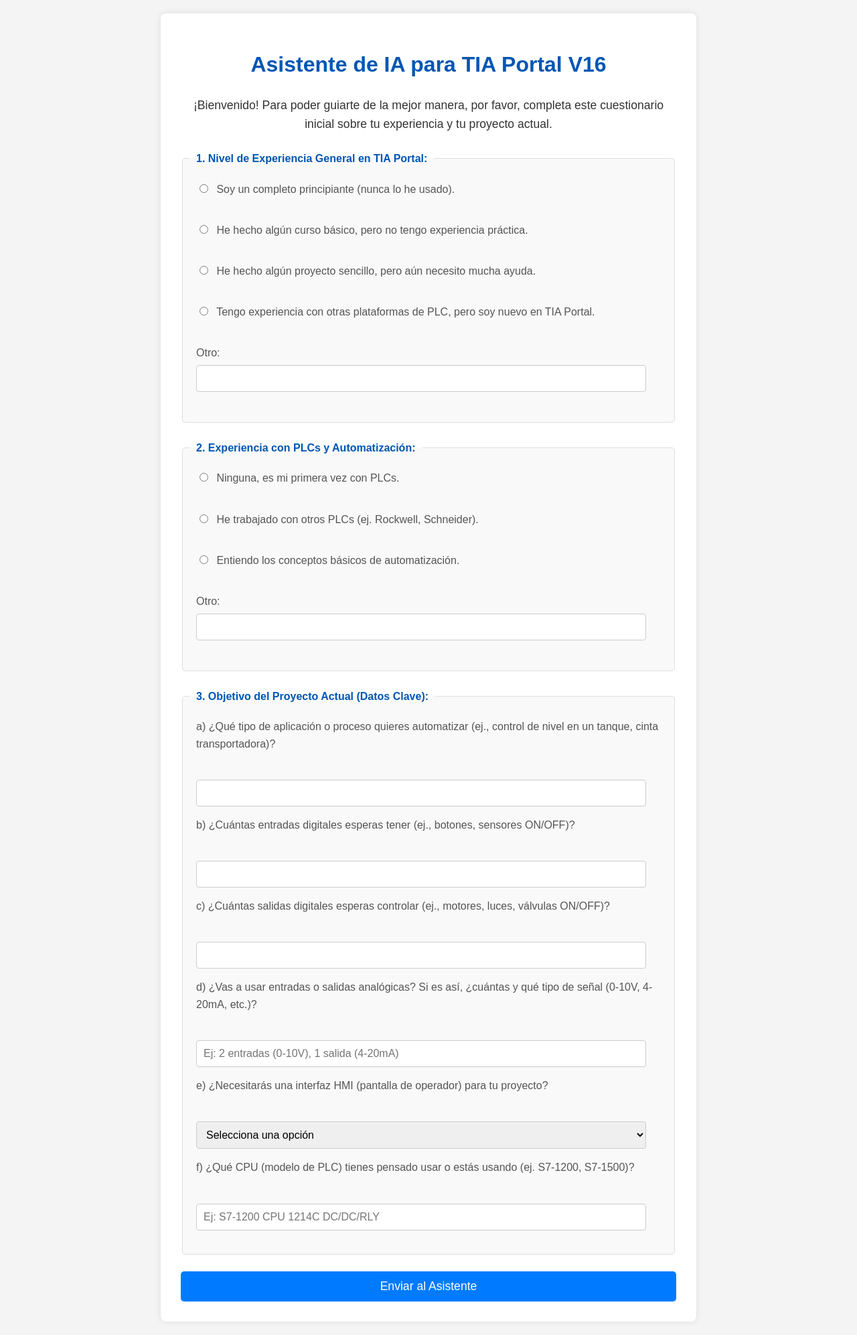
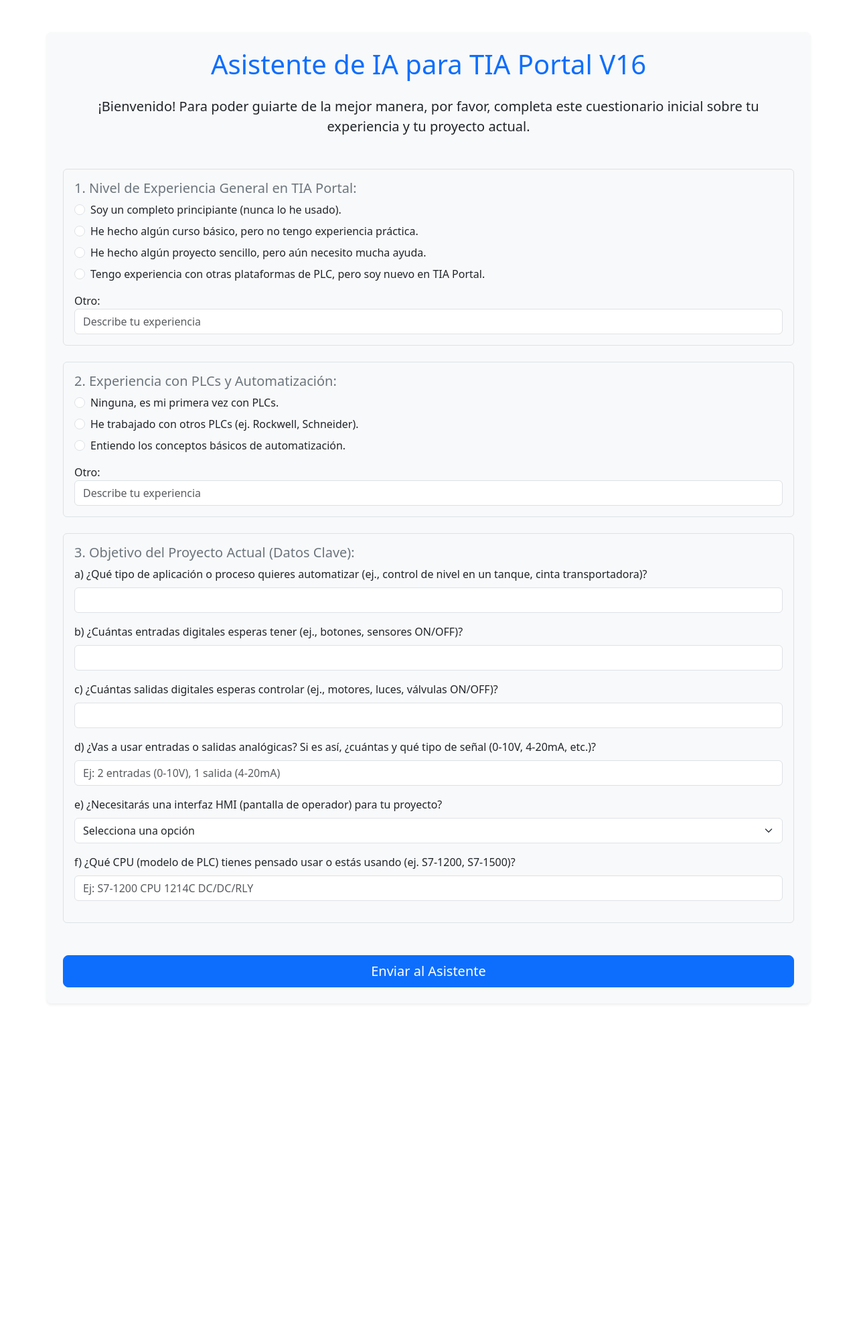
Before and after one commit to carlesrabadan/AsistenteTIA_Web, a Flask app: page / in a window 1280 px wide. Shown: the whole page at 67% size. After the commit the page ends 1499 px from the top, so only its background shows below. Run offline with Flask 3, Linux system fonts and the light colour scheme.

Commit message:
Implement Bootstrap styling for questionnaire and response forms

```diff
--- a/templates/cuestionario.html
+++ b/templates/cuestionario.html
@@ -4,59 +4,95 @@
     <meta charset="UTF-8">
     <meta name="viewport" content="width=device-width, initial-scale=1.0">
     <title>Cuestionario Asistente TIA Portal</title>
-    <link rel="stylesheet" href="{{ url_for('static', filename='style.css') }}">
+    <link href="https://cdn.jsdelivr.net/npm/bootstrap@5.3.3/dist/css/bootstrap.min.css" rel="stylesheet" integrity="sha384-QWTKZyjpPEjISv5WaRU9OFeRpok6YctnYmDr5pNlyT2bRjXh0JMhjY6hW+ALEwIH" crossorigin="anonymous">
 </head>
 <body>
-    <div class="container">
-        <h1>Asistente de IA para TIA Portal V16</h1>
-        <p>¡Bienvenido! Para poder guiarte de la mejor manera, por favor, completa este cuestionario inicial sobre tu experiencia y tu proyecto actual.</p>
+    <div class="container mt-5 mb-5 p-4 bg-light rounded shadow-sm">
+        <h1 class="text-center mb-4 text-primary">Asistente de IA para TIA Portal V16</h1>
+        <p class="lead text-center mb-5">¡Bienvenido! Para poder guiarte de la mejor manera, por favor, completa este cuestionario inicial sobre tu experiencia y tu proyecto actual.</p>
 
         <form action="/ask_gemini" method="post">
-            <fieldset>
-                <legend>1. Nivel de Experiencia General en TIA Portal:</legend>
-                <label><input type="radio" name="experiencia_tia" value="completo principiante" required> Soy un completo principiante (nunca lo he usado).</label><br>
-                <label><input type="radio" name="experiencia_tia" value="curso básico, poca práctica"> He hecho algún curso básico, pero no tengo experiencia práctica.</label><br>
-                <label><input type="radio" name="experiencia_tia" value="proyectos sencillos, necesito ayuda"> He hecho algún proyecto sencillo, pero aún necesito mucha ayuda.</label><br>
-                <label><input type="radio" name="experiencia_tia" value="experiencia con otros PLCs, nuevo en TIA Portal"> Tengo experiencia con otras plataformas de PLC, pero soy nuevo en TIA Portal.</label><br>
-                <label>Otro: <input type="text" name="experiencia_tia_otro"></label>
+            <fieldset class="mb-4 p-3 border rounded">
+                <legend class="h5 text-secondary">1. Nivel de Experiencia General en TIA Portal:</legend>
+                <div class="form-check mb-2">
+                    <input class="form-check-input" type="radio" name="experiencia_tia" id="exp_principiante" value="completo principiante" required>
+                    <label class="form-check-label" for="exp_principiante">Soy un completo principiante (nunca lo he usado).</label>
+                </div>
+                <div class="form-check mb-2">
+                    <input class="form-check-input" type="radio" name="experiencia_tia" id="exp_basico" value="curso básico, poca práctica">
+                    <label class="form-check-label" for="exp_basico">He hecho algún curso básico, pero no tengo experiencia práctica.</label>
+                </div>
+                <div class="form-check mb-2">
+                    <input class="form-check-input" type="radio" name="experiencia_tia" id="exp_sencillo" value="proyectos sencillos, necesito ayuda">
+                    <label class="form-check-label" for="exp_sencillo">He hecho algún proyecto sencillo, pero aún necesito mucha ayuda.</label>
+                </div>
+                <div class="form-check mb-2">
+                    <input class="form-check-input" type="radio" name="experiencia_tia" id="exp_otros_plc" value="experiencia con otros PLCs, nuevo en TIA Portal">
+                    <label class="form-check-label" for="exp_otros_plc">Tengo experiencia con otras plataformas de PLC, pero soy nuevo en TIA Portal.</label>
+                </div>
+                <div class="form-group mt-3">
+                    <label for="exp_otro_text">Otro:</label>
+                    <input type="text" class="form-control" id="exp_otro_text" name="experiencia_tia_otro" placeholder="Describe tu experiencia">
+                </div>
             </fieldset>
 
-            <fieldset>
-                <legend>2. Experiencia con PLCs y Automatización:</legend>
-                <label><input type="radio" name="experiencia_plc" value="ninguna" required> Ninguna, es mi primera vez con PLCs.</label><br>
-                <label><input type="radio" name="experiencia_plc" value="otros PLCs"> He trabajado con otros PLCs (ej. Rockwell, Schneider).</label><br>
-                <label><input type="radio" name="experiencia_plc" value="conceptos básicos de automatización"> Entiendo los conceptos básicos de automatización.</label><br>
-                <label>Otro: <input type="text" name="experiencia_plc_otro"></label>
+            <fieldset class="mb-4 p-3 border rounded">
+                <legend class="h5 text-secondary">2. Experiencia con PLCs y Automatización:</legend>
+                <div class="form-check mb-2">
+                    <input class="form-check-input" type="radio" name="experiencia_plc" id="plc_ninguna" value="ninguna" required>
+                    <label class="form-check-label" for="plc_ninguna">Ninguna, es mi primera vez con PLCs.</label>
+                </div>
+                <div class="form-check mb-2">
+                    <input class="form-check-input" type="radio" name="experiencia_plc" id="plc_otros" value="otros PLCs">
+                    <label class="form-check-label" for="plc_otros">He trabajado con otros PLCs (ej. Rockwell, Schneider).</label>
+                </div>
+                <div class="form-check mb-2">
+                    <input class="form-check-input" type="radio" name="experiencia_plc" id="plc_conceptos" value="conceptos básicos de automatización">
+                    <label class="form-check-label" for="plc_conceptos">Entiendo los conceptos básicos de automatización.</label>
+                </div>
+                <div class="form-group mt-3">
+                    <label for="plc_otro_text">Otro:</label>
+                    <input type="text" class="form-control" id="plc_otro_text" name="experiencia_plc_otro" placeholder="Describe tu experiencia">
+                </div>
             </fieldset>
 
-            <fieldset>
-                <legend>3. Objetivo del Proyecto Actual (Datos Clave):</legend>
-                <label for="tipo_aplicacion">a) ¿Qué tipo de aplicación o proceso quieres automatizar (ej., control de nivel en un tanque, cinta transportadora)?</label><br>
-                <input type="text" id="tipo_aplicacion" name="tipo_aplicacion" required><br>
-
-                <label for="entradas_digitales">b) ¿Cuántas entradas digitales esperas tener (ej., botones, sensores ON/OFF)?</label><br>
-                <input type="number" id="entradas_digitales" name="entradas_digitales" min="0" required><br>
-
-                <label for="salidas_digitales">c) ¿Cuántas salidas digitales esperas controlar (ej., motores, luces, válvulas ON/OFF)?</label><br>
-                <input type="number" id="salidas_digitales" name="salidas_digitales" min="0" required><br>
-
-                <label for="analogicas_info">d) ¿Vas a usar entradas o salidas analógicas? Si es así, ¿cuántas y qué tipo de señal (0-10V, 4-20mA, etc.)?</label><br>
-                <input type="text" id="analogicas_info" name="analogicas_info" placeholder="Ej: 2 entradas (0-10V), 1 salida (4-20mA)" required><br>
-
-                <label for="hmi_necesario">e) ¿Necesitarás una interfaz HMI (pantalla de operador) para tu proyecto?</label><br>
-                <select id="hmi_necesario" name="hmi_necesario" required>
-                    <option value="">Selecciona una opción</option>
-                    <option value="No lo sé">No lo sé aún</option>
-                    <option value="Sí">Sí</option>
-                    <option value="No">No</option>
-                </select><br>
-
-                <label for="cpu_modelo">f) ¿Qué CPU (modelo de PLC) tienes pensado usar o estás usando (ej. S7-1200, S7-1500)?</label><br>
-                <input type="text" id="cpu_modelo" name="cpu_modelo" placeholder="Ej: S7-1200 CPU 1214C DC/DC/RLY" required><br>
+            <fieldset class="mb-4 p-3 border rounded">
+                <legend class="h5 text-secondary">3. Objetivo del Proyecto Actual (Datos Clave):</legend>
+                <div class="mb-3">
+                    <label for="tipo_aplicacion" class="form-label">a) ¿Qué tipo de aplicación o proceso quieres automatizar (ej., control de nivel en un tanque, cinta transportadora)?</label>
+                    <input type="text" class="form-control" id="tipo_aplicacion" name="tipo_aplicacion" required>
+                </div>
+                <div class="mb-3">
+                    <label for="entradas_digitales" class="form-label">b) ¿Cuántas entradas digitales esperas tener (ej., botones, sensores ON/OFF)?</label>
+                    <input type="number" class="form-control" id="entradas_digitales" name="entradas_digitales" min="0" required>
+                </div>
+                <div class="mb-3">
+                    <label for="salidas_digitales" class="form-label">c) ¿Cuántas salidas digitales esperas controlar (ej., motores, luces, válvulas ON/OFF)?</label>
+                    <input type="number" class="form-control" id="salidas_digitales" name="salidas_digitales" min="0" required>
+                </div>
+                <div class="mb-3">
+                    <label for="analogicas_info" class="form-label">d) ¿Vas a usar entradas o salidas analógicas? Si es así, ¿cuántas y qué tipo de señal (0-10V, 4-20mA, etc.)?</label>
+                    <input type="text" class="form-control" id="analogicas_info" name="analogicas_info" placeholder="Ej: 2 entradas (0-10V), 1 salida (4-20mA)" required>
+                </div>
+                <div class="mb-3">
+                    <label for="hmi_necesario" class="form-label">e) ¿Necesitarás una interfaz HMI (pantalla de operador) para tu proyecto?</label>
+                    <select class="form-select" id="hmi_necesario" name="hmi_necesario" required>
+                        <option value="">Selecciona una opción</option>
+                        <option value="No lo sé">No lo sé aún</option>
+                        <option value="Sí">Sí</option>
+                        <option value="No">No</option>
+                    </select>
+                </div>
+                <div class="mb-3">
+                    <label for="cpu_modelo" class="form-label">f) ¿Qué CPU (modelo de PLC) tienes pensado usar o estás usando (ej. S7-1200, S7-1500)?</label>
+                    <input type="text" class="form-control" id="cpu_modelo" name="cpu_modelo" placeholder="Ej: S7-1200 CPU 1214C DC/DC/RLY" required>
+                </div>
             </fieldset>
 
-            <button type="submit">Enviar al Asistente</button>
+            <button type="submit" class="btn btn-primary btn-lg w-100 mt-4">Enviar al Asistente</button>
         </form>
     </div>
+
+    <script src="https://cdn.jsdelivr.net/npm/bootstrap@5.3.3/dist/js/bootstrap.bundle.min.js" integrity="sha384-YvpcrYf0tY3lHB60NNkmXc5s9fDVZLESaAA55NDzOxhy9GkcIdslK1eN7N6jIeHz" crossorigin="anonymous"></script>
 </body>
 </html>
```
Also changed, not shown: templates/respuesta.html (+20 -32 lines).
